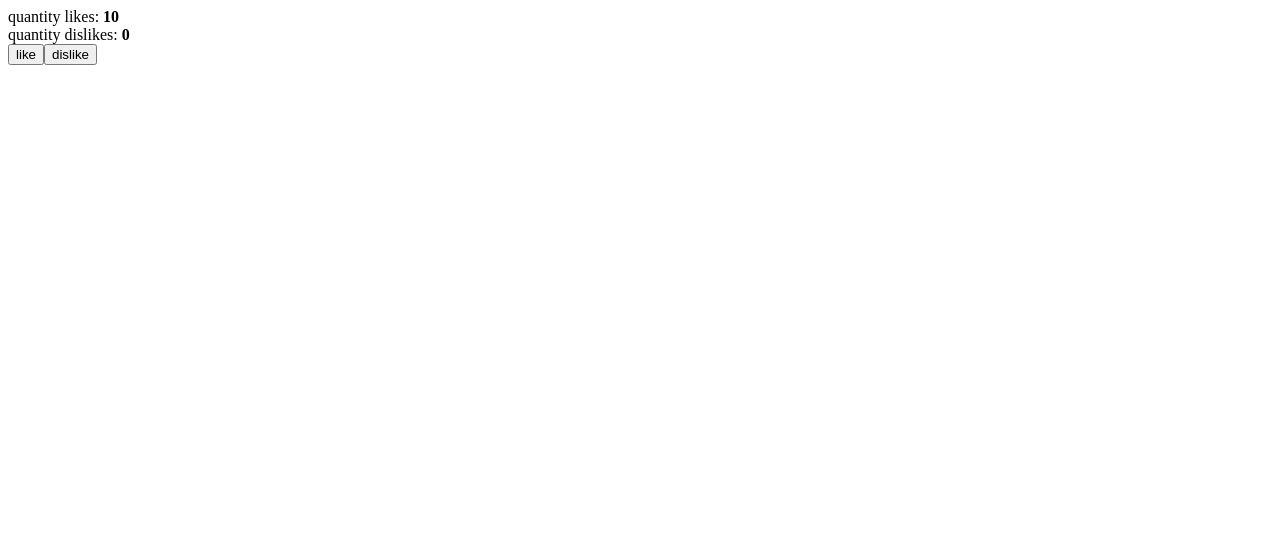
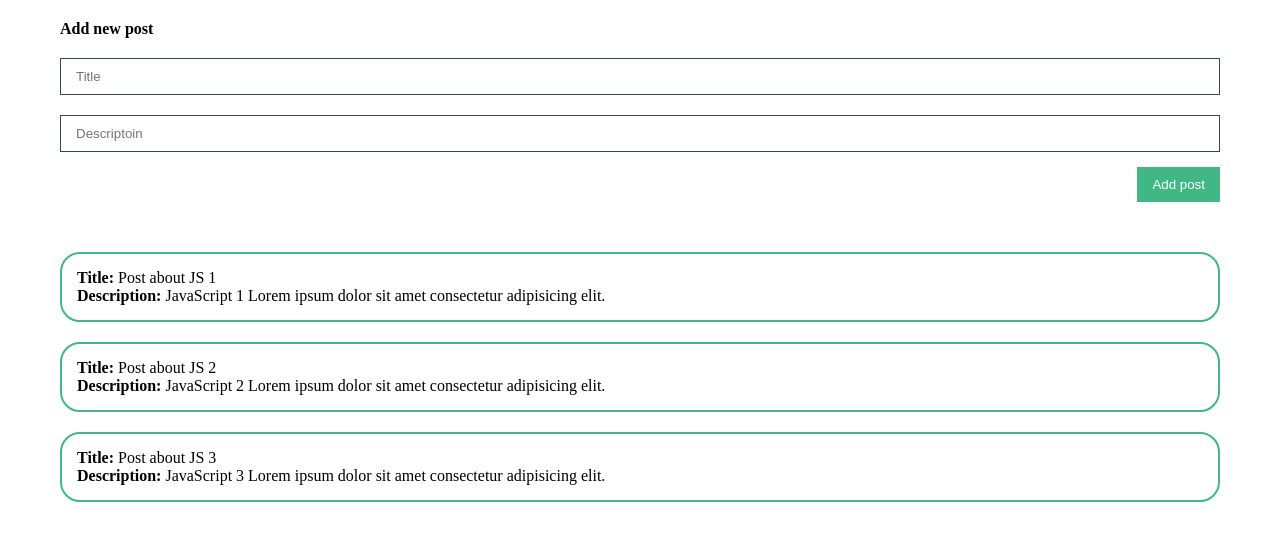
Before and after one commit to Khoroshavin/vue_start, a Vue app: page / in a window 1280 px wide. Shown: the top 540 px of the page. Built offline with nearby package versions, Linux system fonts and the light colour scheme.

Commit message:
second commit

```diff
--- a/src/App.vue
+++ b/src/App.vue
@@ -1,18 +1,35 @@
 <template>
-  <div>
-    <div>quantity likes: <strong>{{ likes }}</strong></div>
-    <div>quantity dislikes: <strong>{{ dislikes }}</strong></div>
-    <div>
-      <button @click="addLike">
-        like
-      </button>
-      <button @click="addDislike">
-        dislike
-      </button>
-    </div>
-  </div>
+  <div class="app">
+
+    <div></div>
 
 
+    <form @submit.prevent class="form">
+      <h4>Add new post</h4>
+      <input
+        v-bind:value="title"
+        @input="title = $event.target.value "
+        class="input"
+        type="text"
+        placeholder="Title">
+      <input
+        v-bind:value="description"
+        @input="description = $event.target.value "
+        class="input"
+        type="text"
+        placeholder="Descriptoin">
+      <button
+        @click="createPost"
+        class="btn"
+        type="submit">Add post</button>
+    </form>
+
+    <div class="post" v-for="post in posts">
+      <div><strong>Title: </strong>{{ post.title }}</div>
+      <div><strong>Description: </strong>{{ post.desc }}</div>
+    </div>
+
+  </div>
 </template>
 
 
@@ -20,20 +37,66 @@
 export default {
   data() {
     return{
-      likes: 10,
-      dislikes: 0,
+      posts: [
+        {id: 1, title: 'Post about JS 1', desc: 'JavaScript 1 Lorem ipsum dolor sit amet consectetur adipisicing elit.'},
+        {id: 2, title: 'Post about JS 2', desc: 'JavaScript 2 Lorem ipsum dolor sit amet consectetur adipisicing elit.'},
+        {id: 3, title: 'Post about JS 3', desc: 'JavaScript 3 Lorem ipsum dolor sit amet consectetur adipisicing elit.'},
+      ],
+      title: '',
+      description: '',
     }
   },
   methods: {
-    addLike() {
-      this.likes++;
+    createPost() {
+      const newPost = {
+        id: Date.now(),
+        title: this.title,
+        desc: this.description,
+      }
+      this.posts.push(newPost);
     },
-    addDislike() {
-      this.dislikes++;
-    }
   },
 }
 </script>
 <style>
+* {
+  margin: 0;
+  padding: 0;
+  box-sizing: border-box;
+}
 
+.app {
+  margin: 0 auto;
+  max-width: 1200px;
+  padding: 20px;
+}
+
+.form {
+  margin-bottom: 50px;
+  display: flex;
+  flex-direction: column;
+}
+
+.post {
+  margin-top: 20px;
+  padding: 15px;
+  border: 2px solid #41B883;
+  border-radius: 20px;
+}
+
+.input {
+  margin-top: 20px;
+  padding: 10px 15px;
+  border: 1px solid #34495E;
+  width: 100%;
+}
+
+.btn {
+  margin-top: 15px;
+  padding: 10px 15px;
+  align-self: flex-end;
+  background-color: #41B883;
+  color: white;
+  border: 0;
+}
 </style>
```
